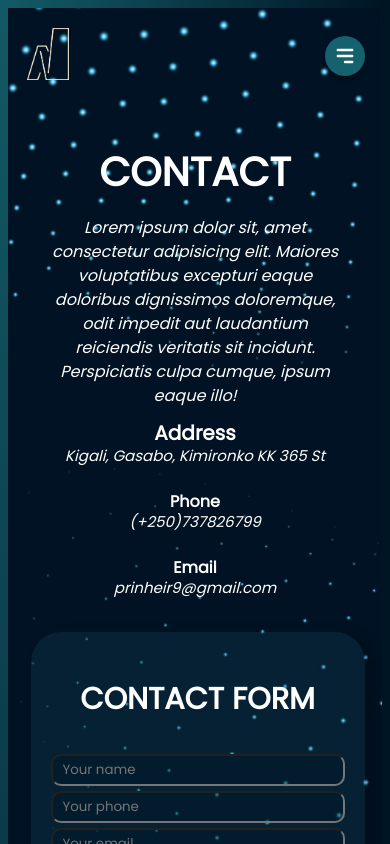
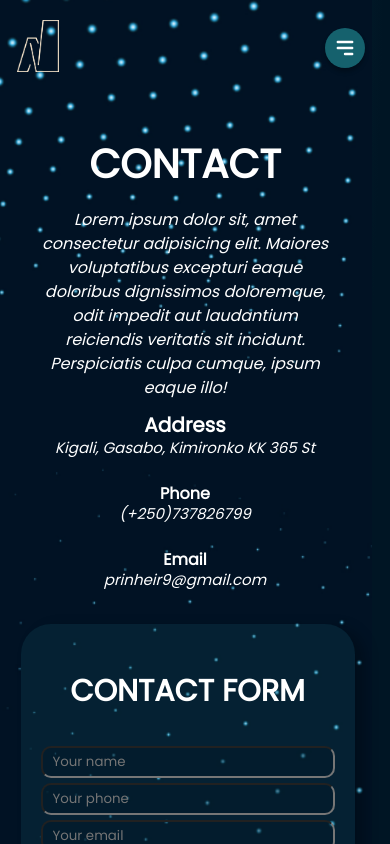
Before and after one commit to sarazaToussaint/Nassaty, a React (Create React App) app: page /Contact in a window 390 px wide. Shown: the top 844 px of the page. Built offline with nearby package versions, Linux system fonts and the light colour scheme.

Commit message:
Make some change on the contact page mobile v

```diff
--- a/src/component/Contact.module.css
+++ b/src/component/Contact.module.css
@@ -1,9 +1,9 @@
-/* .mainContainer {
+.mainContainer {
   margin-top: -8px;
   margin-left: -10px;
   padding-bottom: 25px;
   margin-bottom: -8px;
-} */
+}
 
 .contactContainer {
   display: flex;
```
